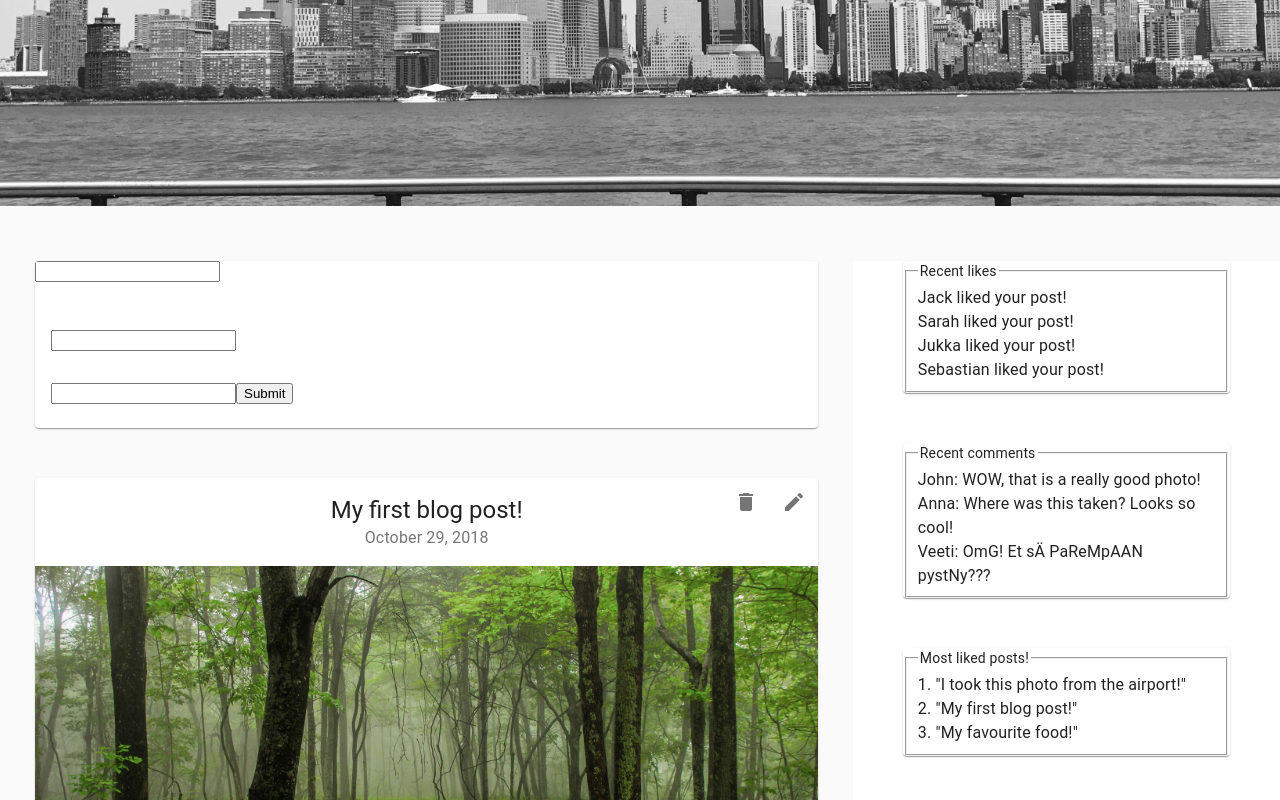
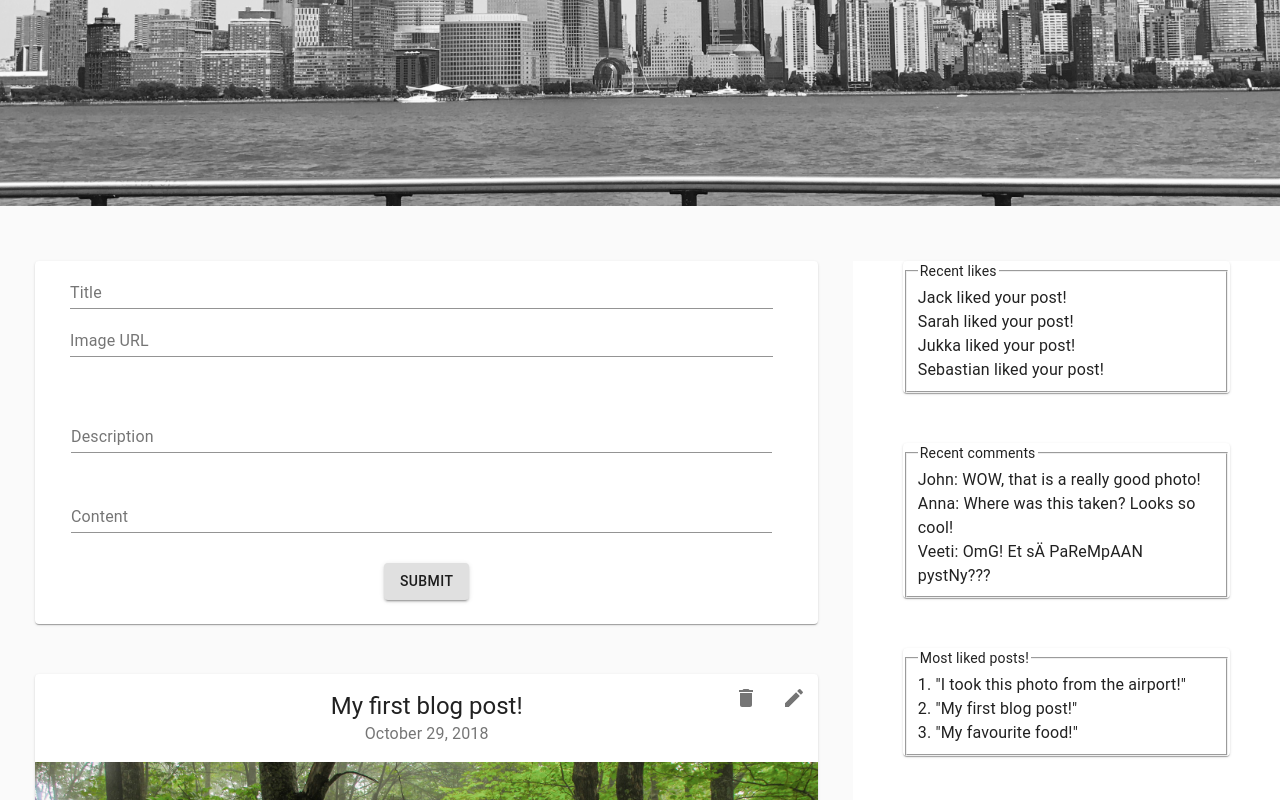
Before and after one commit to Lmarkk/blog-platform-spring-react, a React (Create React App) app in the folder react_frontend/: page / in a window 1280 px wide. Shown: the part 444-1244 px from the top of the page. Built offline with nearby package versions, Linux system fonts and the light colour scheme.

Commit message:
Change elements to material ui elements

```diff
--- a/react_frontend/src/components/layouts/Form.js
+++ b/react_frontend/src/components/layouts/Form.js
@@ -3,12 +3,24 @@ import Card from "@material-ui/core/Card";
 import CardHeader from "@material-ui/core/CardHeader";
 import CardContent from "@material-ui/core/CardContent";
 import HTTPPost from '../../HTTPPost';
+import TextField from "@material-ui/core/TextField";
+import {makeStyles} from "@material-ui/core/styles";
+import Button from '@material-ui/core/Button';
 
 const httpPost = new HTTPPost();
 const today = new Date();
 const todayDate = today.getDate() + "/"+ parseInt(today.getMonth()+1) +"/"+ today.getFullYear();
 
+const useStyles = makeStyles(theme => ({
+    textArea: {
+        width: 100,
+        height: 150,
+        padding: 1
+    }
+}));
+
 export class Form extends React.Component {
+
 
     constructor(props) {
         super(props);
@@ -18,7 +30,7 @@ export class Form extends React.Component {
 
     handleSubmit(event) {
         console.log('The title is ' + this.titleInput.value);
-        httpPost.postDataToBackend(this.titleInput.value, todayDate, this.descriptionInput.value, this.contentInput.value);
+        httpPost.postBlogDataToBackend(this.titleInput.value, todayDate, this.descriptionInput.value, this.contentInput.value);
         event.preventDefault();
     }
 
@@ -30,33 +42,58 @@ export class Form extends React.Component {
         console.log("Unmounted");
     }
 
-
-
     render() {
         return (
             <form onSubmit={this.handleSubmit}>
             <div style={{maxWidth: 1500, paddingTop: 10, marginTop: 40, marginLeft: 35, marginRight: 35}}>
-                <Card>
-                    <input
+                <Card >
+                    <TextField
+                        id="standard-multiline-flexible"
+                        style={{marginLeft: 35, paddingRight: 80}}
                         name="title"
+                        fullWidth={true}
+                        multiline
+                        label="Title"
                         type="text"
-                        ref={(titleInput) => this.titleInput = titleInput} />
+                        inputRef={(titleInput) => this.titleInput = titleInput} />
+
+                        <TextField
+                        id="standard-multiline-flexible"
+                        style={{marginLeft: 35, paddingRight: 80}}
+                        name="Image URL"
+                        fullWidth={true}
+                        multiline
+                        label="Image URL"
+                        type="text"
+                        inputRef={(descriptionInput) => this.descriptionInput = descriptionInput} />
+
                     <CardHeader style={{textAlign: 'center'}}
-                               // subheader={todayDate}
                     />
+
                     <CardContent>
-                        <input
+                        <TextField
+                            id="standard-multiline-flexible"
+                            style={{marginLeft: 20, paddingRight: 50}}
                             name="description"
+                            fullWidth={true}
+                            multiline
+                            label="Description"
                             type="text"
-                            ref={(descriptionInput) => this.descriptionInput = descriptionInput} />
+                            inputRef={(descriptionInput) => this.descriptionInput = descriptionInput} />
                     </CardContent>
                         <CardContent>
-                            <input
+                            <TextField
+                                id="standard-multiline-flexible"
+                                style={{marginLeft: 20, paddingRight: 50}}
                                 name="content"
+                                label="Content"
+                                fullWidth={true}
+                                multiline
                                 type="text"
-                                ref={(contentInput) => this.contentInput = contentInput} />
-
-                            <input type="submit" value="Submit" />
+                                inputRef={(contentInput) => this.contentInput = contentInput} />
+                            <div style={{textAlign: 'center', marginTop: 30}}>
+                            <Button type="submit" value="submit" variant="contained">Submit</Button>
+                            </div>
                         </CardContent>
                 </Card>
             </div>
```
